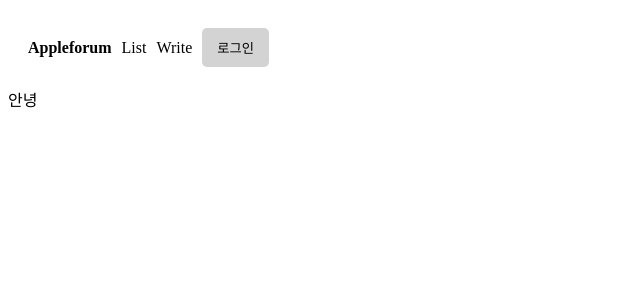
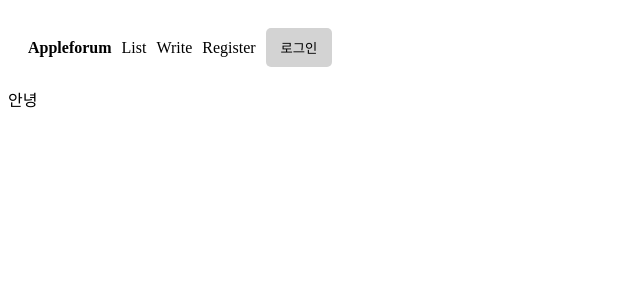
Before and after one commit to LimEunSang/forum, a Next.js app: page / in a window 1280 px wide. Shown: the top 300 px of the page, without its empty margins (0-640 px from the left). Built offline with nearby package versions, Linux system fonts and the light colour scheme; no server answers; the database is empty.

Commit message:
회원가입 버튼 추가
비로그인 유저 접속 시 회원가입 버튼 렌더링

```diff
--- a/app/layout.js
+++ b/app/layout.js
@@ -28,7 +28,10 @@ export default async function RootLayout({ children }) {
               <LogoutBtn />
             </>
           ) : (
-            <LoginBtn />
+            <>
+              <Link href="/register">Register</Link>
+              <LoginBtn />
+            </>
           )}
         </div>
         {children}
```
